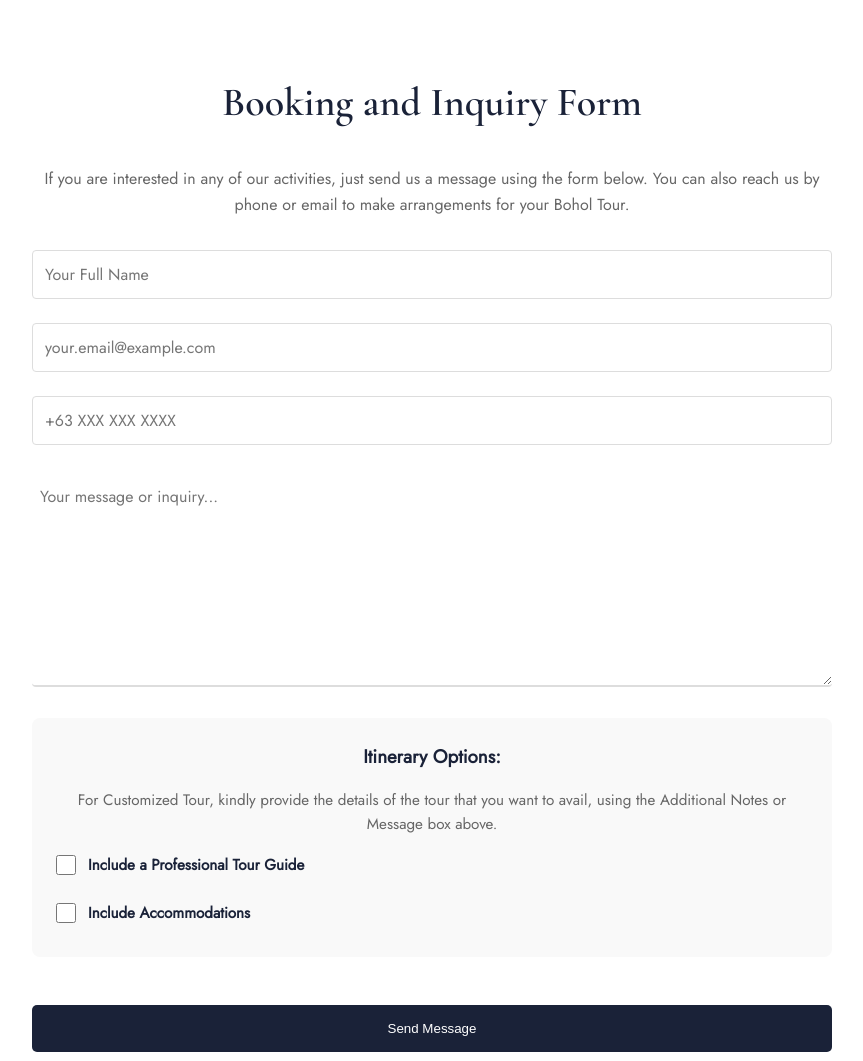
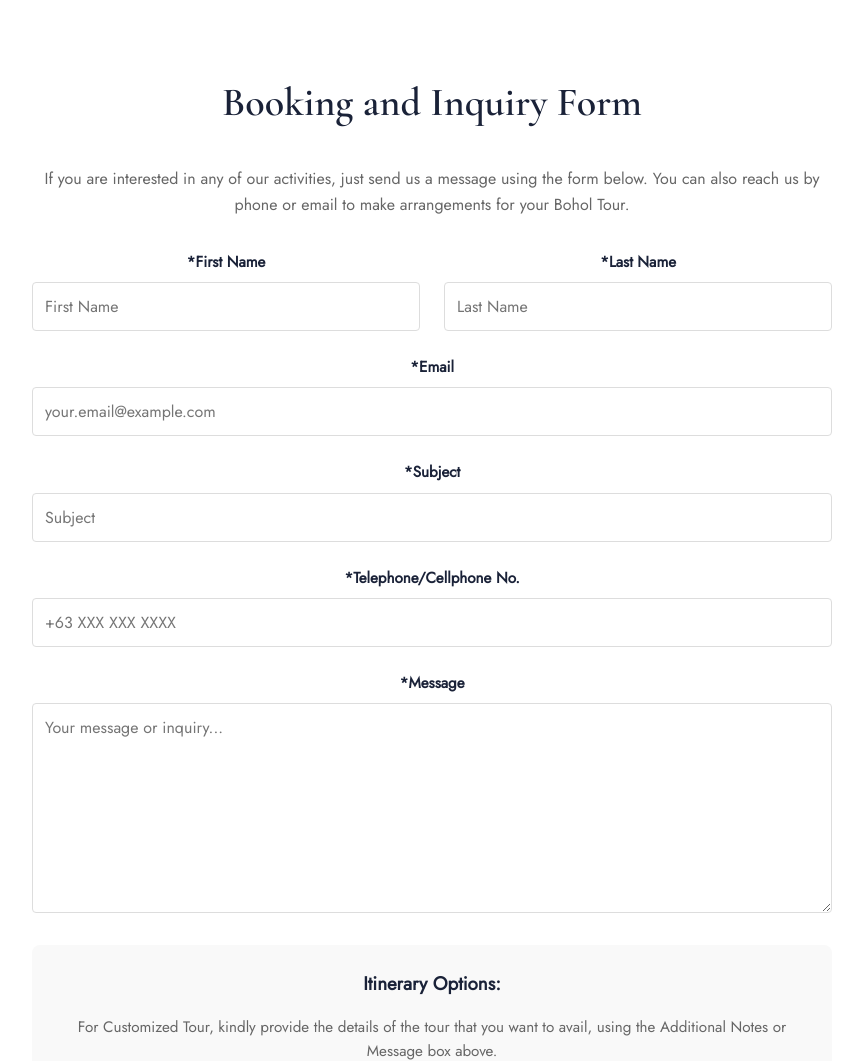
Before and after one commit to messenger1976/boholislandtours, a CodeIgniter app: page /bodarepensionhouse/contact.php in a window 1280 px wide. Shown: the part 1160-2221 px from the top of the page, without its empty margins (208-1071 px from the left). Run offline with CodeIgniter, Linux system fonts and the light colour scheme; some libraries are stand-ins or nearby versions.

Commit message:
Update contact us

```diff
--- a/contact.php
+++ b/contact.php
@@ -198,31 +198,36 @@
     <link href="https://fonts.googleapis.com/css2?family=Cormorant+Garamond:wght@300;400;600&family=Jost:wght@200;300;400&display=swap" rel="stylesheet">
     <link rel="stylesheet" href="https://cdn.jsdelivr.net/npm/bootstrap-icons@1.11.0/font/bootstrap-icons.css">
     <style>
-        .form-group-contact label {
+        .contact-form-centered .form-group-contact label {
             display: block;
             margin-bottom: 0.5rem;
             font-weight: 600;
             color: var(--dark-blue);
             font-size: 0.95rem;
         }
-        .form-group-contact input[type="text"],
-        .form-group-contact input[type="email"],
-        .form-group-contact input[type="tel"],
-        .form-group-contact textarea {
+        .contact-form-centered .form-group-contact input[type="text"],
+        .contact-form-centered .form-group-contact input[type="email"],
+        .contact-form-centered .form-group-contact input[type="tel"],
+        .contact-form-centered .form-group-contact textarea {
             width: 100%;
             padding: 0.75rem;
             border: 1px solid #ddd;
             border-radius: 4px;
             font-size: 1rem;
             font-family: 'Jost', sans-serif;
+            background: #fff;
         }
-        .form-group-contact input[type="text"]:focus,
-        .form-group-contact input[type="email"]:focus,
-        .form-group-contact input[type="tel"]:focus,
-        .form-group-contact textarea:focus {
+        .contact-form-centered .form-group-contact input[type="text"]:focus,
+        .contact-form-centered .form-group-contact input[type="email"]:focus,
+        .contact-form-centered .form-group-contact input[type="tel"]:focus,
+        .contact-form-centered .form-group-contact textarea:focus {
             outline: none;
             border-color: var(--gold);
             box-shadow: 0 0 0 2px rgba(178, 148, 91, 0.2);
+        }
+        .contact-form-centered .cta-button:disabled {
+            opacity: 0.7;
+            cursor: not-allowed;
         }
     </style>
 </head>
@@ -266,25 +271,37 @@
                     You can also reach us by phone or email to make arrangements for your Bohol Tour.
                 </p>
 
+                <div id="contact-form-alert" style="display:none;margin-bottom:1rem;padding:0.75rem 1rem;border-radius:4px;"></div>
                 <form action="#" class="minimal-form" id="contact-form">
-                    <div class="form-group-contact">
-                        <label for="contact-name">*Name</label>
-                        <input type="text" id="contact-name" name="name" placeholder="Your Full Name" required>
+                    <div class="form-grid-2">
+                        <div class="form-group-contact">
+                            <label for="contact-first-name">*First Name</label>
+                            <input type="text" id="contact-first-name" name="first_name" placeholder="First Name" required maxlength="75">
+                        </div>
+                        <div class="form-group-contact">
+                            <label for="contact-last-name">*Last Name</label>
+                            <input type="text" id="contact-last-name" name="last_name" placeholder="Last Name" required maxlength="75">
+                        </div>
                     </div>
 
                     <div class="form-group-contact">
                         <label for="contact-email">*Email</label>
-                        <input type="email" id="contact-email" name="email" placeholder="your.email@example.com" required>
+                        <input type="email" id="contact-email" name="email" placeholder="your.email@example.com" required maxlength="255">
+                    </div>
+
+                    <div class="form-group-contact">
+                        <label for="contact-subject">*Subject</label>
+                        <input type="text" id="contact-subject" name="subject" placeholder="Subject" required maxlength="255">
                     </div>
 
                     <div class="form-group-contact">
                         <label for="contact-phone">*Telephone/Cellphone No.</label>
-                        <input type="tel" id="contact-phone" name="phone" placeholder="+63 XXX XXX XXXX" required>
+                        <input type="tel" id="contact-phone" name="phone" placeholder="+63 XXX XXX XXXX" required maxlength="50">
                     </div>
 
                     <div class="form-group-contact">
                         <label for="contact-message">*Message</label>
-                        <textarea id="contact-message" name="message" placeholder="Your message or inquiry..." rows="8" required></textarea>
+                        <textarea id="contact-message" name="message" placeholder="Your message or inquiry..." rows="8" required maxlength="5000"></textarea>
                     </div>
 
                     <div class="form-group-contact" style="background: #f9f9f9; padding: 1.5rem; border-radius: 8px; margin: 1.5rem 0;">
@@ -304,7 +321,7 @@
                         </div>
                     </div>
 
-                    <button type="submit" class="cta-button">Send Message</button>
+                    <button type="submit" class="cta-button" id="contact-submit-btn">Send Message</button>
                 </form>
             </div>
 
@@ -324,32 +341,73 @@
 
 <?php include 'footer.php'; ?>
 
+    <script src="api-config.js"></script>
     <script src="script.js"></script>
     <script>
-        // Contact form submission (mobile menu handled by script.js)
-        document.addEventListener('DOMContentLoaded', function() {
-            // Contact form submission
-            const contactForm = document.getElementById('contact-form');
-            if (contactForm) {
-                contactForm.addEventListener('submit', function(e) {
-                    e.preventDefault();
+    (function () {
+        var form = document.getElementById('contact-form');
+        if (!form || typeof API === 'undefined') return;
 
-                    const formData = {
-                        name: document.getElementById('contact-name').value,
-                        email: document.getElementById('contact-email').value,
-                        phone: document.getElementById('contact-phone').value,
-                        message: document.getElementById('contact-message').value,
-                        includeGuide: document.getElementById('include-guide').checked,
-                        includeAccommodations: document.getElementById('include-accommodations').checked
-                    };
+        var alertBox = document.getElementById('contact-form-alert');
+        var submitBtn = document.getElementById('contact-submit-btn');
 
-                    // Here you can add your form submission logic
-                    // For now, just show an alert
-                    alert('Thank you for your message! We will get back to you soon.');
-                    contactForm.reset();
+        function showAlert(type, message) {
+            if (!alertBox) return;
+            alertBox.style.display = 'block';
+            alertBox.style.background = type === 'success' ? '#e8f5e9' : '#ffebee';
+            alertBox.style.color = type === 'success' ? '#1b5e20' : '#b71c1c';
+            alertBox.style.border = '1px solid ' + (type === 'success' ? '#a5d6a7' : '#ef9a9a');
+            alertBox.textContent = message;
+            alertBox.scrollIntoView({ behavior: 'smooth', block: 'nearest' });
+        }
+
+        form.addEventListener('submit', async function (e) {
+            e.preventDefault();
+
+            var first = (document.getElementById('contact-first-name').value || '').trim();
+            var last = (document.getElementById('contact-last-name').value || '').trim();
+            var email = (document.getElementById('contact-email').value || '').trim();
+            var subject = (document.getElementById('contact-subject').value || '').trim();
+            var phone = (document.getElementById('contact-phone').value || '').trim();
+            var message = (document.getElementById('contact-message').value || '').trim();
+            var includeGuide = document.getElementById('include-guide').checked;
+            var includeAccommodations = document.getElementById('include-accommodations').checked;
+            var name = (first + ' ' + last).trim();
+
+            if (!name || !email || !subject || !phone || !message) {
+                showAlert('danger', 'Please fill in all required fields.');
+                return;
+            }
+
+            submitBtn.disabled = true;
+            submitBtn.textContent = 'Sending...';
+            try {
+                var result = await API.request('inquiry/submit', {
+                    method: 'POST',
+                    body: JSON.stringify({
+                        name: name,
+                        email: email,
+                        subject: subject,
+                        phone: phone,
+                        message: message,
+                        include_guide: includeGuide,
+                        include_accommodations: includeAccommodations
+                    })
                 });
+                if (result && result.success) {
+                    showAlert('success', result.message || 'Thank you! Your message has been sent.');
+                    form.reset();
+                } else {
+                    showAlert('danger', (result && result.message) ? result.message : 'Could not send your message.');
+                }
+            } catch (err) {
+                showAlert('danger', (err && err.message) ? err.message : 'Could not send your message. Please try again.');
+            } finally {
+                submitBtn.disabled = false;
+                submitBtn.textContent = 'Send Message';
             }
         });
+    })();
     </script>
 </body>
 </html>
```
Also changed, not shown: admin/application/controllers/api/Inquiry.php (+52 -6 lines).
